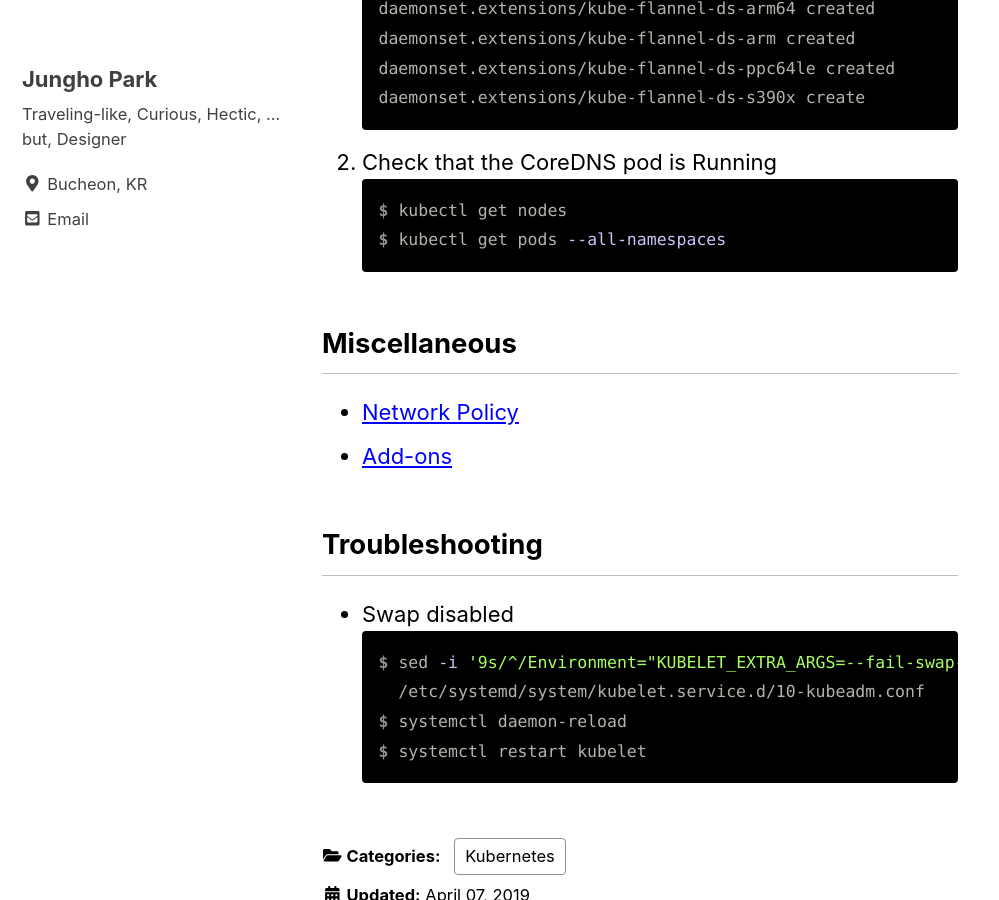
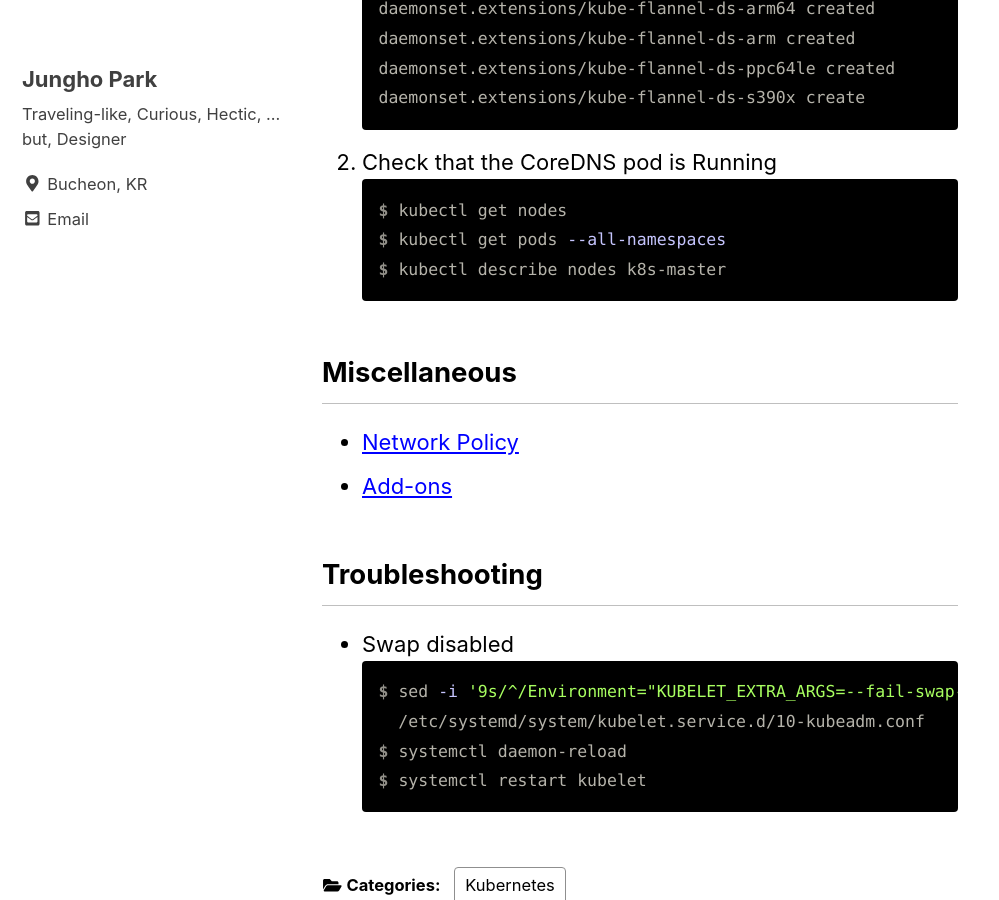
Before and after one commit to unipark00/tekrepo, a Jekyll site: the page built from _posts/2019-04-07-configure-k8s-cluster.md, in a window 1280 px wide and 900 px high, scrolled down 3396 px. Shown: the whole window, without its empty margins (0-999 px from the left). Built offline with Jekyll 4.4.1, drawn with Linux system fonts in a browser that asks for light colours; cached includes are drawn as plain includes.

Commit message:
Update 2019-04-07-configure-k8s-cluster.md

````diff
--- a/_posts/2019-04-07-configure-k8s-cluster.md
+++ b/_posts/2019-04-07-configure-k8s-cluster.md
@@ -78,6 +78,7 @@ daemonset.extensions/kube-flannel-ds-s390x create
 ```console
 $ kubectl get nodes
 $ kubectl get pods --all-namespaces
+$ kubectl describe nodes k8s-master
 ```
 
 ## Miscellaneous
````
